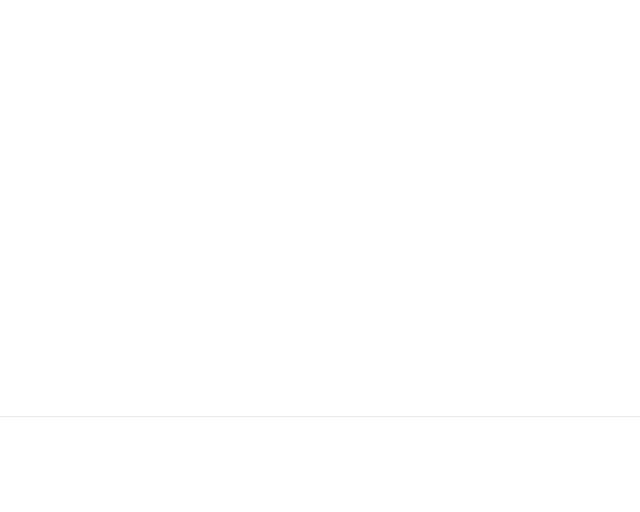
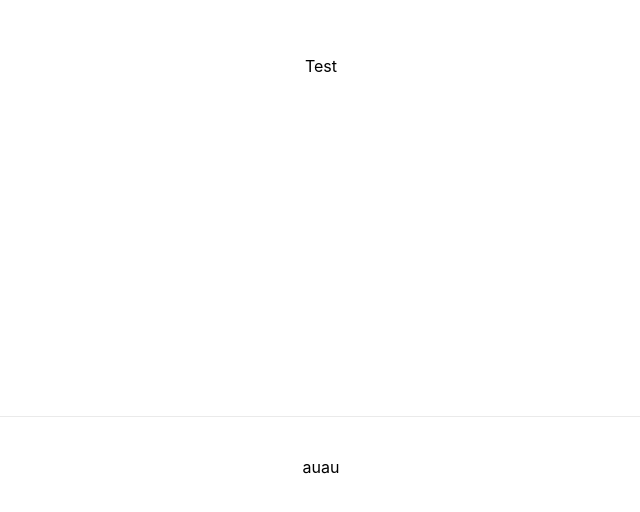
Before and after one commit to ENO-pro/ENOschoolTools, a Next.js app: page / in a window 1280 px wide. Shown: the part 284-796 px from the top of the page, without its empty margins (319-959 px from the left). Built offline with nearby package versions, Linux system fonts and the light colour scheme.

Commit message:
add fake text

```diff
--- a/pages/index.js
+++ b/pages/index.js
@@ -12,11 +12,11 @@ export default function Home() {
       </Head>
 
       <main className={styles.main}>
-
+        <div>Test</div>
       </main>
 
       <footer className={styles.footer}>
-
+        <a>auau</a>
       </footer>
     </div>
   )
```
